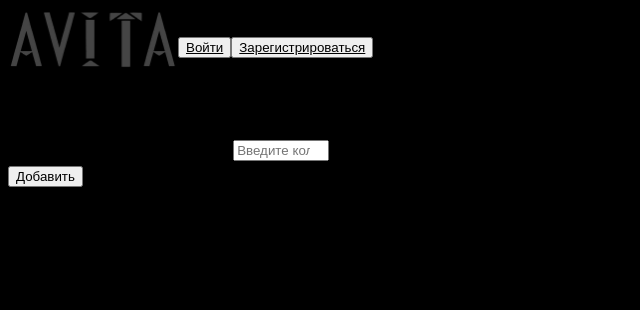
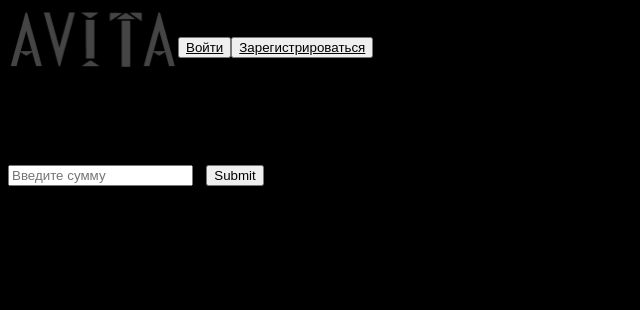
Before and after one commit to RaisFardeev/s1, a Flask app: template app/templates/addmoney.jinja2 in a window 1280 px wide. Shown: the top 310 px of the page, without its empty margins (0-640 px from the left). Run offline with Flask 3, Linux system fonts and the light colour scheme; the template is opened without the code that fills it: values that come from a table or form of the project are taken from there, others are empty; some libraries are stand-ins or nearby versions.

Commit message:
+ edit balance on sockets

```diff
--- a/app/templates/addmoney.jinja2
+++ b/app/templates/addmoney.jinja2
@@ -6,11 +6,23 @@
 {%  block style %}
 {%  endblock %}
 {% block content %}
-    <form method="POST" action="">
-        {{ form.csrf_token }}
-        <div class="form-group">
-            {{ form.number.label }} {{ form.number(class="form-control") }}
-        </div>
-        {{ form.submit(class="btn btn-primary") }}
-    </form>
+    <script src="https://cdnjs.cloudflare.com/ajax/libs/socket.io/4.0.1/socket.io.js"></script>
+<script src="https://cdnjs.cloudflare.com/ajax/libs/jquery/3.5.1/jquery.min.js"></script>
+<div id="balance">Ваш баланс: {{ user.balance }}</div>
+<input id="msg" type="number" placeholder="Введите сумму">
+    <button id="submitt">Submit</button>
+    <script>
+$(document).ready(function () {
+    let socket = io();
+    socket.on('recv', function (data) {
+        const area = $('#balance');
+        area.empty()
+        area.append(`Ваш баланс:${data.balance}`)})
+    $('#submitt').click(function () {
+        const field = $('#msg');
+        let number = field.val();
+        socket.emit('submit', {'number': number})
+        field.val(NaN)})
+})
+</script>
 {% endblock %}
```
